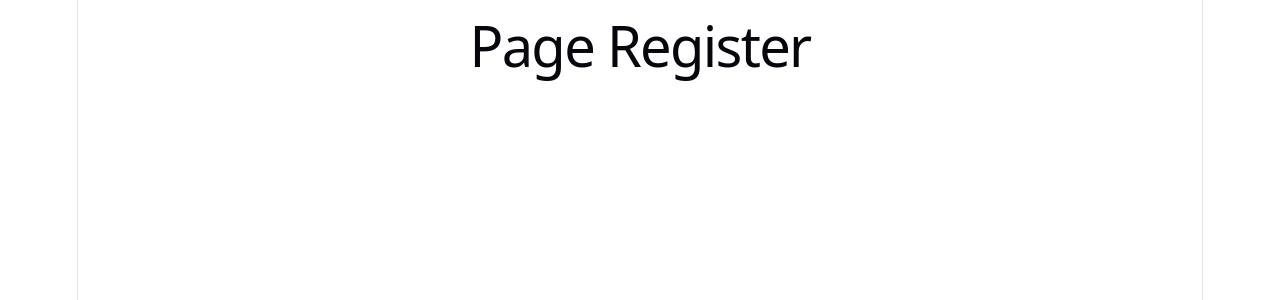
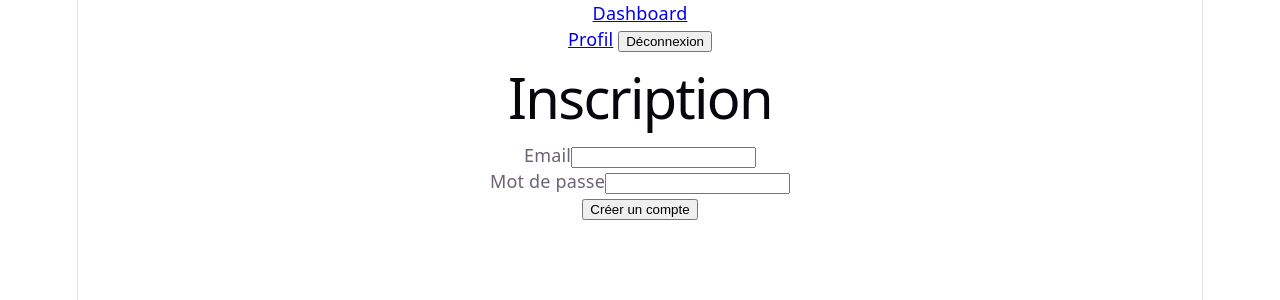
Before and after one commit to lenycherry/projet-Symfony-React-Docker, a React app in the folder frontend/: page /register in a window 1280 px wide. Shown: the top 300 px of the page. Built offline with nearby package versions, Linux system fonts and the light colour scheme; the HTML template or start-up script is replaced by a standard one.

Commit message:
Finalisation authentification et gestion profil

```diff
--- a/frontend/src/pages/Register.jsx
+++ b/frontend/src/pages/Register.jsx
@@ -1,3 +1,203 @@
+import { useState } from "react";
+
+import { useNavigate } from "react-router-dom";
+
+import Navbar from "../components/Navbar";
+
+import {
+    register,
+} from "../services/auth";
+
+import getApiErrorMessage from "../utils/getApiErrorMessage";
+
+
 export default function Register() {
-    return <h1>Page Register</h1>;
+
+    const navigate = useNavigate();
+
+
+    const [email, setEmail] = useState("");
+
+    const [password, setPassword] = useState("");
+
+
+    const [message, setMessage] = useState("");
+
+    const [error, setError] = useState("");
+
+    const [loading, setLoading] = useState(false);
+
+
+
+    async function handleSubmit(event) {
+
+        event.preventDefault();
+
+
+        setMessage("");
+
+        setError("");
+
+        setLoading(true);
+
+
+
+        try {
+
+            await register(
+                email,
+                password
+            );
+
+
+            setEmail("");
+
+            setPassword("");
+
+
+            setMessage(
+                "Compte créé avec succès"
+            );
+
+
+            setTimeout(() => {
+
+                navigate("/");
+
+            }, 1500);
+
+
+
+        } catch (error) {
+
+            console.error(error);
+
+
+            setError(
+                getApiErrorMessage(error)
+            );
+
+
+        } finally {
+
+            setLoading(false);
+
+        }
+
+    }
+
+
+
+    return (
+
+        <div>
+
+            <Navbar />
+
+
+            <h1>
+                Inscription
+            </h1>
+
+
+
+            <form
+                onSubmit={handleSubmit}
+            >
+
+
+                <div>
+
+                    <label>
+                        Email
+                    </label>
+
+
+                    <input
+                        type="email"
+                        value={email}
+                        onChange={(e) =>
+                            setEmail(
+                                e.target.value
+                            )
+                        }
+                        required
+                    />
+
+                </div>
+
+
+
+                <div>
+
+                    <label>
+                        Mot de passe
+                    </label>
+
+
+                    <input
+                        type="password"
+                        value={password}
+                        onChange={(e) =>
+                            setPassword(
+                                e.target.value
+                            )
+                        }
+                        required
+                    />
+
+                </div>
+
+
+
+                <button
+                    type="submit"
+                    disabled={loading}
+                >
+
+                    {loading
+                        ? "Création..."
+                        : "Créer un compte"
+                    }
+
+                </button>
+
+
+
+            </form>
+
+
+
+            {message && (
+
+                <p
+                    style={{
+                        color: "green",
+                    }}
+                >
+                    {message}
+                </p>
+
+            )}
+
+
+
+            {error && (
+
+                <p
+                    style={{
+                        color: "red",
+                    }}
+                >
+                    {error}
+                </p>
+
+            )}
+
+
+
+        </div>
+
+    );
+
 }
```
